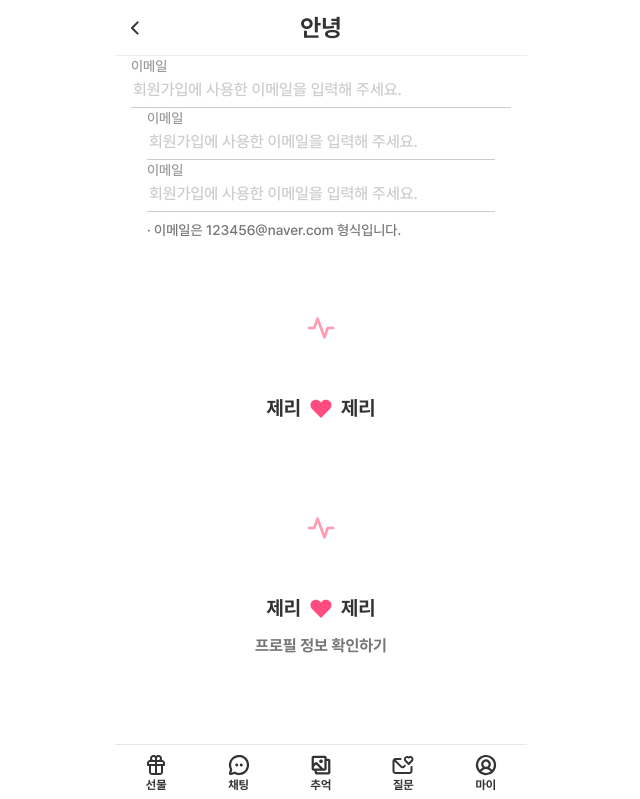
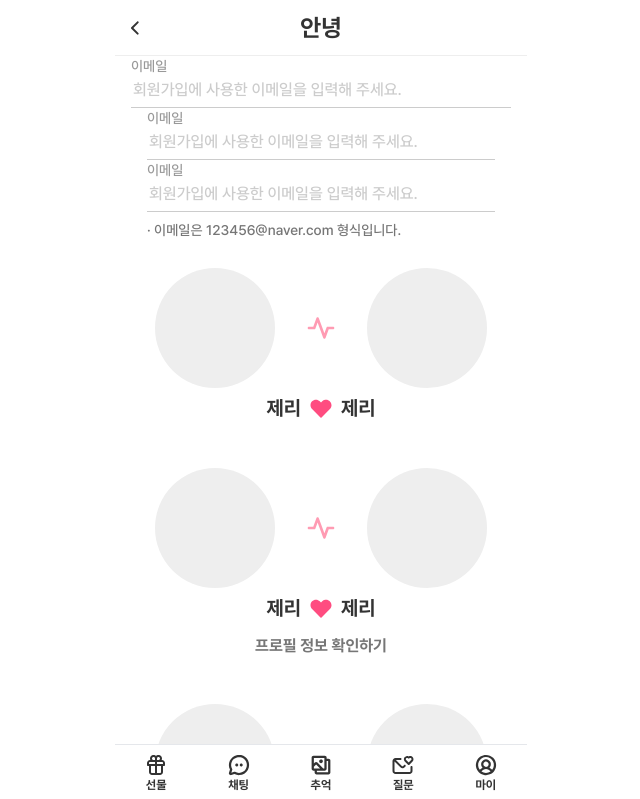
Before and after one commit to LoFin-official/LoFin-FE, a Next.js app: page / in a window 1280 px wide. Shown: the top 799 px of the page, without its empty margins (319-959 px from the left). Built offline with nearby package versions, Linux system fonts and the light colour scheme.

Commit message:
📝 Update : 프로필 사진 공간 구분 색상 추가

```diff
--- a/src/components/shared/ProfileItem.tsx
+++ b/src/components/shared/ProfileItem.tsx
@@ -37,9 +37,9 @@ export default function ProfileItem({ type = 'none', questionIndex = 1 }: Profil
         onClick={handleClick}
       >
         <div className='w-[332px] h-[120px] flex flex-row gap-[30px] items-center justify-center'>
-          <div className='w-[120px] h-[120px] rounded-full'></div>
+          <div className='w-[120px] h-[120px] rounded-full bg-[#eeeeee]'></div>
           <VitalIcon />
-          <div className='w-[120px] h-[120px] rounded-full'></div>
+          <div className='w-[120px] h-[120px] rounded-full bg-[#eeeeee]'></div>
         </div>
         <div className='w-[332px] h-6 mt-2 flex items-center justify-center'>
           {type === 'question' ? (
```
